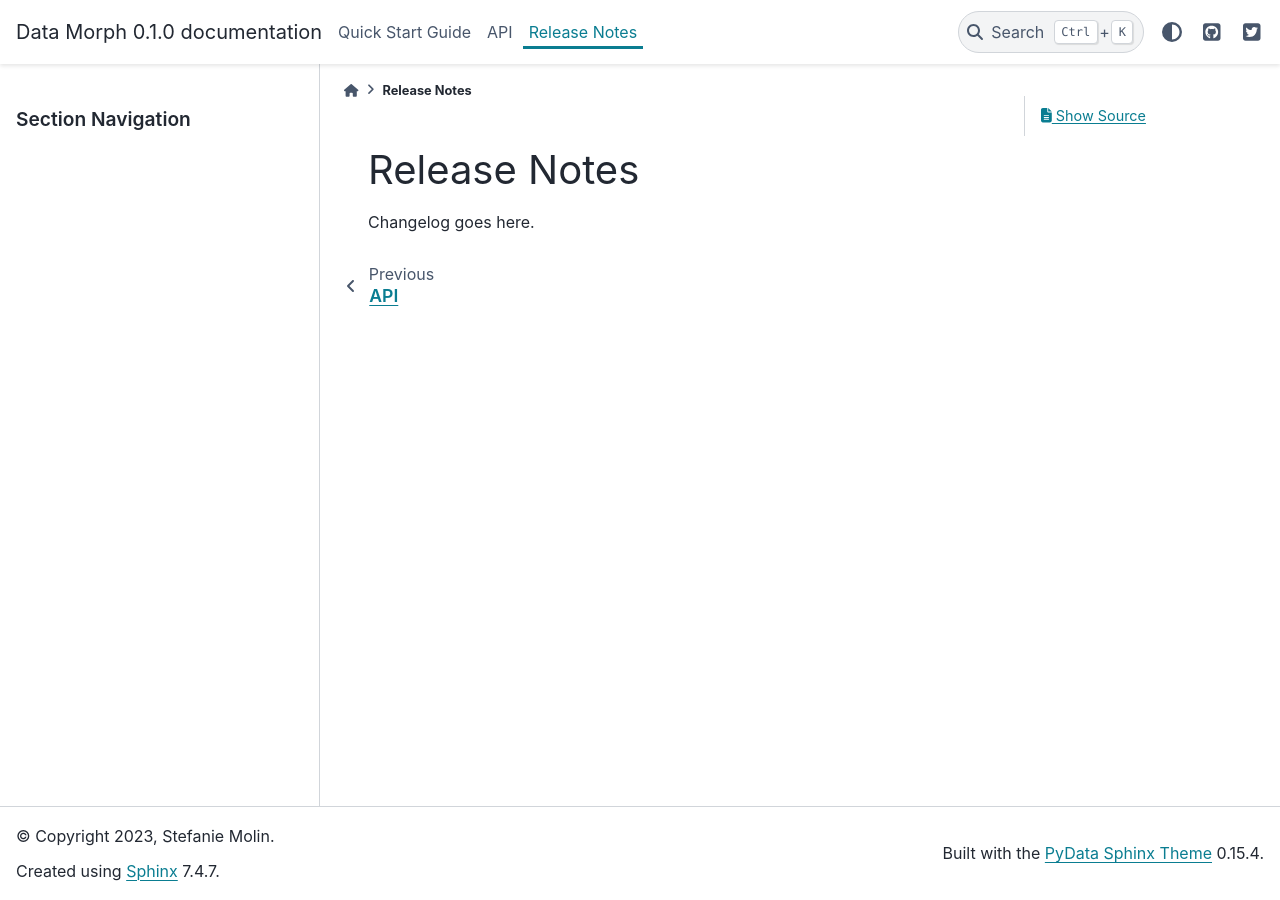
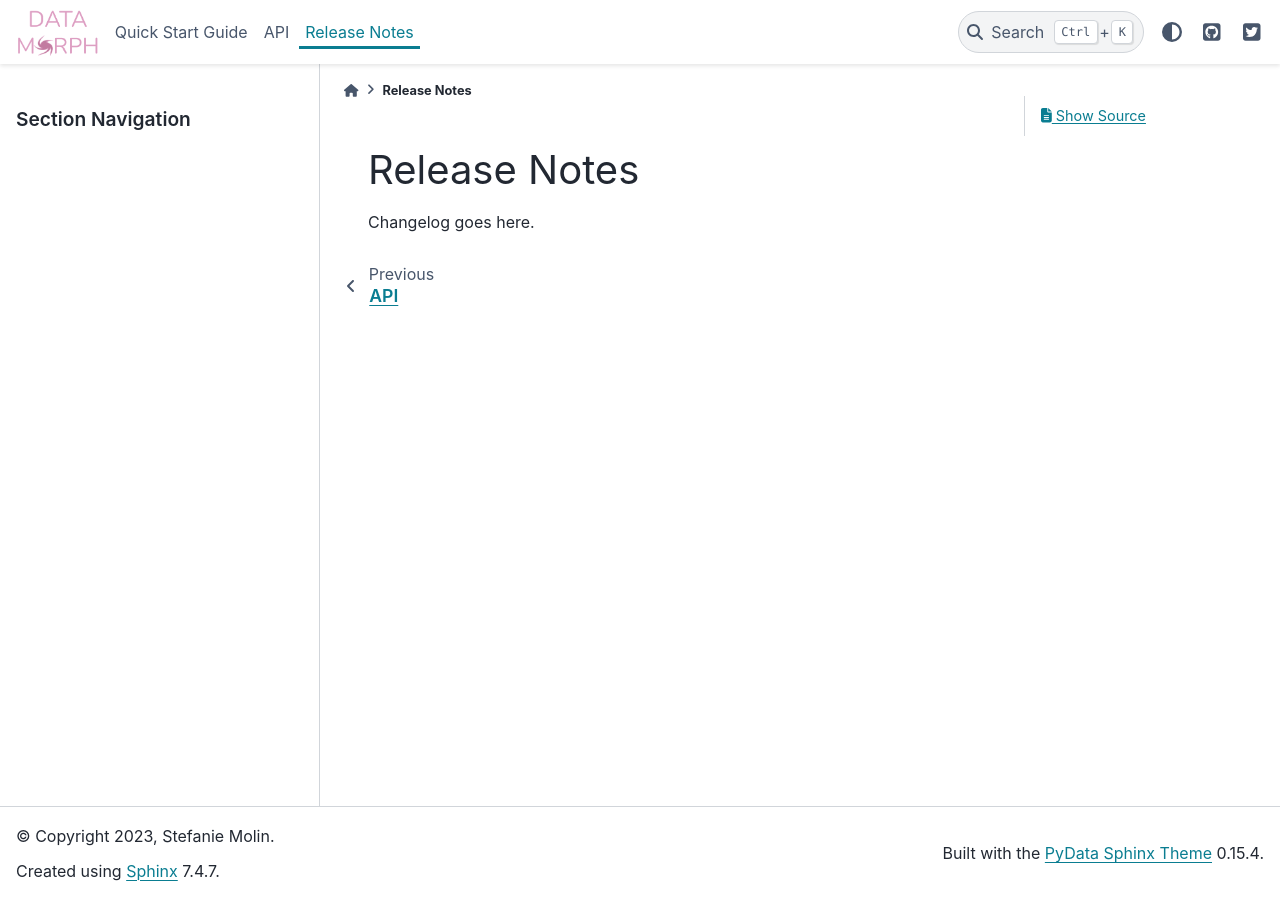
Before and after one commit to stefmolin/data-morph, a Sphinx documentation site: the page built from docs/release_notes.rst, in a window 1280 px wide. Built offline with Sphinx 7.4.7 and the PyData theme 0.15.4, drawn with Linux system fonts in a browser that asks for light colours.

Commit message:
enable logo and favicon; cleanup conf.

```diff
--- a/docs/conf.py
+++ b/docs/conf.py
@@ -82,49 +82,20 @@ plot_html_show_formats = False
 
 html_theme = 'pydata_sphinx_theme'
 html_static_path = ['_static']
+html_logo = '_static/logo.png'
+html_favicon = '_static/favicon.ico'
 
 html_theme_options = {
     "github_url": "https://github.com/stefmolin/data-morph",
     "twitter_url": "https://twitter.com/StefanieMolin",
-    # "header_links_before_dropdown": 4,
-    # "use_edit_page_button": True,
-    "show_toc_level": 1,
-    "navbar_align": "left",  # [left, content, right] For testing that the navbar items align properly
+    "show_toc_level": 2,
+    "navbar_align": "left",
     # "navbar_center": ["version-switcher", "navbar-nav"],
-    # "announcement": "https://raw.githubusercontent.com/pydata/pydata-sphinx-theme/main/docs/_templates/custom-template.html",
-    # "show_nav_level": 2,
-    # "navbar_start": ["navbar-logo"],
-    # "navbar_end": ["theme-switcher", "navbar-icon-links"],
-    # "navbar_persistent": ["search-button"],
-    # "primary_sidebar_end": ["custom-template.html", "sidebar-ethical-ads.html"],
-    # "footer_start": ["test.html", "test.html"],
-    # "secondary_sidebar_items": ["page-toc.html"],  # Remove the source buttons
     # "switcher": {
     #     "json_url": json_url,
     #     "version_match": version_match,
     # },
 }
-
-# html_sidebars = {
-#     "community/index": [
-#         "sidebar-nav-bs",
-#         "custom-template",
-#     ],  # This ensures we test for custom sidebars
-#     "examples/no-sidebar": [],  # Test what page looks like with no sidebar items
-#     "examples/persistent-search-field": ["search-field"],
-#     # Blog sidebars
-#     # ref: https://ablog.readthedocs.io/manual/ablog-configuration-options/#blog-sidebars
-#     "examples/blog/*": [
-#         "ablog/postcard.html",
-#         "ablog/recentposts.html",
-#         "ablog/tagcloud.html",
-#         "ablog/categories.html",
-#         "ablog/authors.html",
-#         "ablog/languages.html",
-#         "ablog/locations.html",
-#         "ablog/archives.html",
-#     ],
-# }
 
 html_context = {
     "github_user": "stefmolin",
```
